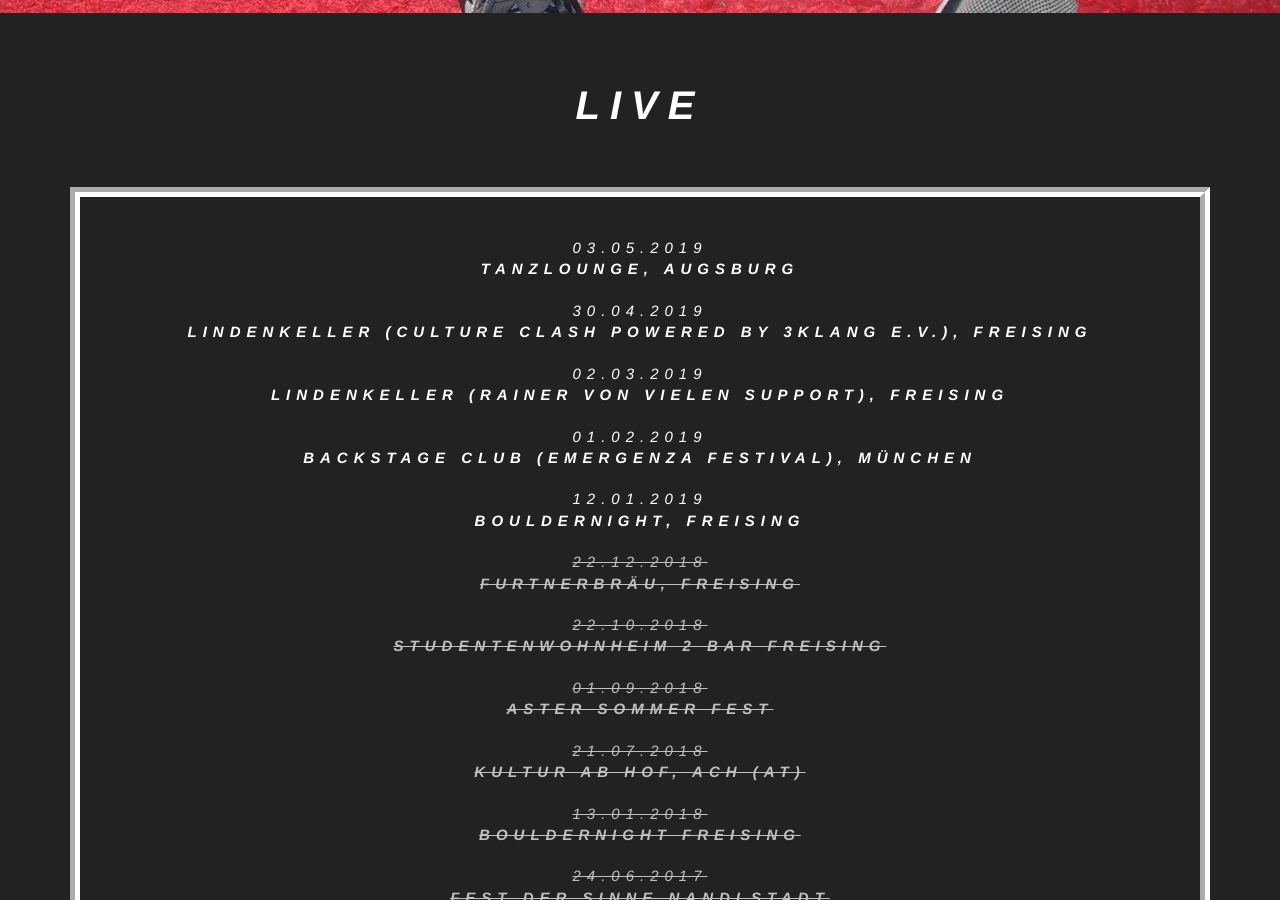
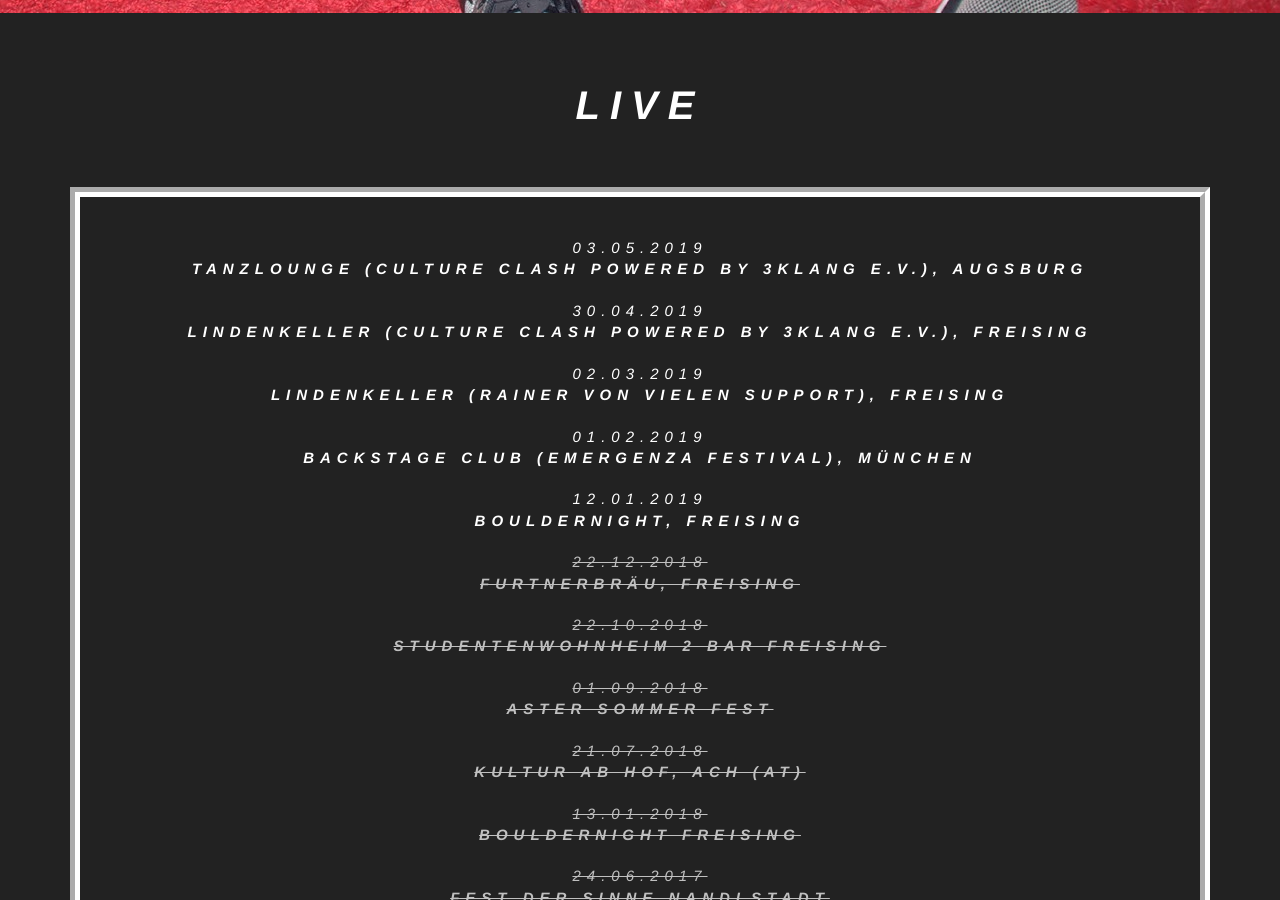
Before and after one commit to jabbadafunk/jabbadafunk.github.io, a Jekyll site: the page built from index.html, in a window 1280 px wide and 900 px high, scrolled down 887 px. Built offline with Jekyll 4.4.1, drawn with Linux system fonts in a browser that asks for light colours.

Commit message:
Update from Forestry.io - Updated gigs.yml

```diff
--- a/_data/gigs.yml
+++ b/_data/gigs.yml
@@ -1,5 +1,5 @@
 ---
-- location: Tanzlounge, Augsburg
+- location: Tanzlounge (Culture Clash powered by 3Klang e.V.), Augsburg
   date: 03.05.2019
   completed: false
 - location: Lindenkeller (Culture Clash powered by 3Klang e.V.), Freising
```
